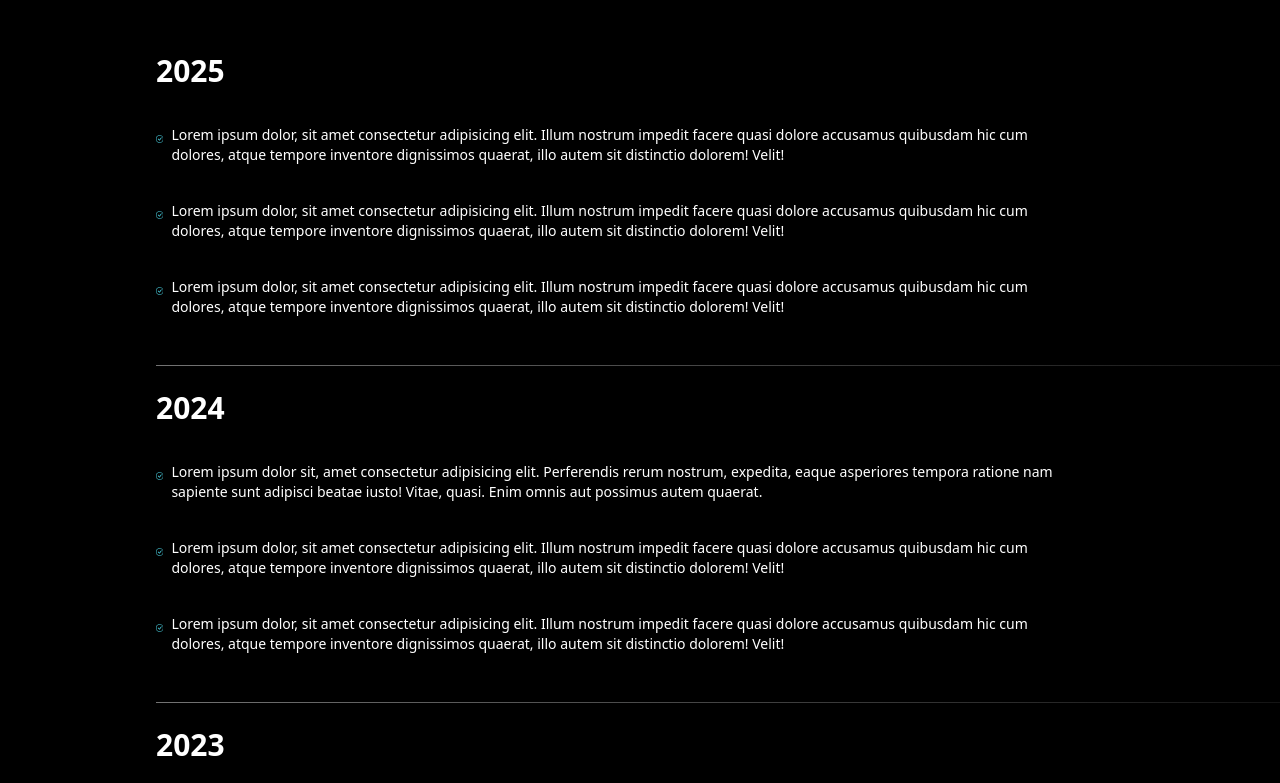
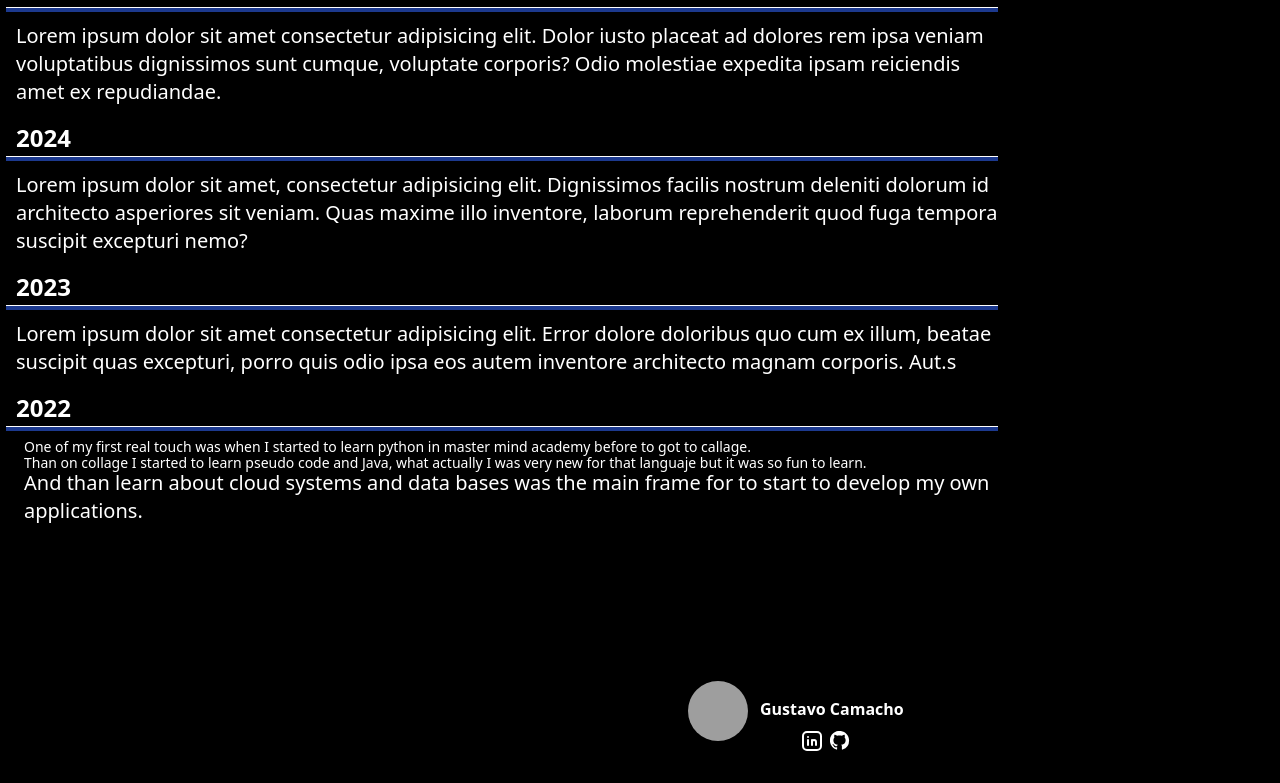
Before and after one commit to Gusttav28/gustavo-portfolio, a Next.js app: page /about in a window 1280 px wide. Shown: the part 1085-1868 px from the top of the page. Built offline with nearby package versions, Linux system fonts and the light colour scheme; grey boxes are pictures that could not be loaded.

Commit message:
making some changes in the about page

```diff
--- a/src/app/about/page.jsx
+++ b/src/app/about/page.jsx
@@ -4,8 +4,78 @@ import { NavbarSimple } from "../components/NavBarMUI2"
 
 import ImageIcon from "../components/ImageIcon"
 import UnderPage from "../components/UnderPage"
+import { twMerge } from "tailwind-merge"
 
 export default function Page() {
+    const pathYears = [
+        {
+        year:"2025",
+        description:(
+            <>
+            <p>
+                Lorem ipsum dolor sit amet consectetur adipisicing elit. Dolor iusto placeat ad dolores rem ipsa veniam voluptatibus dignissimos sunt cumque, voluptate corporis? Odio molestiae expedita ipsam reiciendis amet ex repudiandae.
+            </p>
+            </>
+        ),
+        badge:(
+            <>
+                <hr className="bg-blue-900 p-0.5"></hr>
+            </>
+        )
+        },
+        {
+        year:"2024",
+        description:(
+            <>
+            <p>
+                Lorem ipsum dolor sit amet, consectetur adipisicing elit. Dignissimos facilis nostrum deleniti dolorum id architecto asperiores sit veniam. Quas maxime illo inventore, laborum reprehenderit quod fuga tempora suscipit excepturi nemo?
+            </p>
+            </>
+        ),
+        badge:(
+            <>
+                <hr className="bg-blue-900 p-0.5"></hr>
+            </>
+        )
+        },
+        {
+        year:"2023",
+        description:(
+            <>
+            <p>
+               Lorem ipsum dolor sit amet consectetur adipisicing elit. Error dolore doloribus quo cum ex illum, beatae suscipit quas excepturi, porro quis odio ipsa eos autem inventore architecto magnam corporis. Aut.s
+            </p>
+            </>
+        ),
+        badge:(
+            <>
+                <hr className="bg-blue-900 p-0.5"></hr>
+            </>
+        )
+        },
+        {
+        year:"2022",
+        description:(
+            <>
+            <p className="flex ml-2 mt-2 text-sm md:mt-0 lg:-mt-1 xl:-mt-1">
+            One of my first real touch was when I started to learn python in master mind academy before to got to callage.
+            </p>
+            <p className="flex ml-2 mt-2 text-sm md:mt-0 lg:-mt-1 xl:-mt-1">
+            Than on collage I started to learn pseudo code and Java, what actually I was very new for that languaje but it was so fun to learn.
+            </p>
+            <p className="flex ml-2 mt-2 md:mt-0 lg:-mt-1 xl:-mt-1">
+            And than learn about cloud systems and data bases was the main frame for to start to develop my own applications.
+            </p>
+            </>
+        ),
+        badge:(
+            <>
+                <hr className="bg-blue-900 p-0.5"></hr>
+            </>
+        )
+        },
+    ]
+
     return(
         <div className="@container overflow-x-hidden">
             <NavbarSimple />
@@ -80,91 +150,28 @@ export default function Page() {
                     mr-40
                     md:mt-140 md:mr-70 md:ml-50
                     lg:mt-100 lg:mr-70 lg:ml-15
-                    xl:mt-90
+                    xl:mt-70
                 ">
-                    <label className="ml-10 text-2xl font-bold
-                        md:-ml-140 md:text-3xl md:mr-20
-                        lg:-ml-140 lg:mt-20
-                        xl:-ml-140
+                    {pathYears.map((item, index) => (
+                        <div key={index}>
+                            <h2 className={twMerge(
+                                item.year === "2025" && "text-2xl font-bold -ml-175",
+                                item.year === "2024" && "text-2xl font-bold -ml-175",
+                                item.year === "2023" && "text-2xl font-bold -ml-175",
+                                item.year === "2022" && "text-2xl font-bold -ml-175",
+                            )}>
+                                {item.year}
+                            </h2>
+                            <div className="-ml-178 p-0.5">
+                                <label className="">{item.badge}</label>
+                            </div>
+                            <div className="text-xl -ml-175 mb-4 mt-2">
+                                {item.description}
+                            </div>
+                        </div>
+                    ))}
 
-                    " htmlFor="">2025</label>
-                    <div className="flex
-                    ml-6
-                    mr-100
-                    md:-ml-140 md:-mr-20
-                    mt-10">
-                        <svg xmlns="http://www.w3.org/2000/svg" width="4" height="4" fill="currentColor" className="bi bi-check-circle text-cyan-300 size-8 md:size-7 lg:size-5 xl:size-3 xl:mt-1" viewBox="0 0 16 16">
-                        <path d="M8 15A7 7 0 1 1 8 1a7 7 0 0 1 0 14m0 1A8 8 0 1 0 8 0a8 8 0 0 0 0 16"/>
-                        <path d="m10.97 4.97-.02.022-3.473 4.425-2.093-2.094a.75.75 0 0 0-1.06 1.06L6.97 11.03a.75.75 0 0 0 1.079-.02l3.992-4.99a.75.75 0 0 0-1.071-1.05"/>
-                        </svg>
-                    <p className="flex ml-2 mt-2 text-sm md:mt-0 lg:-mt-1 xl:-mt-1">Lorem ipsum dolor, sit amet consectetur adipisicing elit. Illum nostrum impedit facere quasi dolore accusamus quibusdam hic cum dolores, atque tempore inventore dignissimos quaerat, illo autem sit distinctio dolorem! Velit!</p>
-                    </div>
-                    <div className="flex ml-6
-                    mr-100
-                    md:-ml-140 md:-mr-20
-                    mt-10">
-                        <svg xmlns="http://www.w3.org/2000/svg" width="4" height="4" fill="currentColor" className="bi bi-check-circle text-cyan-300 size-8 md:size-7 lg:size-5 xl:size-3 xl:mt-1" viewBox="0 0 16 16">
-                        <path d="M8 15A7 7 0 1 1 8 1a7 7 0 0 1 0 14m0 1A8 8 0 1 0 8 0a8 8 0 0 0 0 16"/>
-                        <path d="m10.97 4.97-.02.022-3.473 4.425-2.093-2.094a.75.75 0 0 0-1.06 1.06L6.97 11.03a.75.75 0 0 0 1.079-.02l3.992-4.99a.75.75 0 0 0-1.071-1.05"/>
-                        </svg>
-                    <p className="flex ml-2 mt-2 text-sm md:mt-0 lg:-mt-1 xl:-mt-1">Lorem ipsum dolor, sit amet consectetur adipisicing elit. Illum nostrum impedit facere quasi dolore accusamus quibusdam hic cum dolores, atque tempore inventore dignissimos quaerat, illo autem sit distinctio dolorem! Velit!</p>
-                    </div>
-                    <div className="flex ml-6
-                    mr-100
-                    md:-ml-140 md:-mr-20
-                    mt-10">
-                        <svg xmlns="http://www.w3.org/2000/svg" width="4" height="4" fill="currentColor" className="bi bi-check-circle text-cyan-300 size-8 md:size-7 lg:size-5 xl:size-3 xl:mt-1" viewBox="0 0 16 16">
-                        <path d="M8 15A7 7 0 1 1 8 1a7 7 0 0 1 0 14m0 1A8 8 0 1 0 8 0a8 8 0 0 0 0 16"/>
-                        <path d="m10.97 4.97-.02.022-3.473 4.425-2.093-2.094a.75.75 0 0 0-1.06 1.06L6.97 11.03a.75.75 0 0 0 1.079-.02l3.992-4.99a.75.75 0 0 0-1.071-1.05"/>
-                        </svg>
-                    <p className="flex ml-2 mt-2 text-sm md:mt-0 lg:-mt-1 xl:-mt-1">Lorem ipsum dolor, sit amet consectetur adipisicing elit. Illum nostrum impedit facere quasi dolore accusamus quibusdam hic cum dolores, atque tempore inventore dignissimos quaerat, illo autem sit distinctio dolorem! Velit!</p>
-                    </div>
-
-                    <div className="h-px bg-gradient-to-r from-neutral-500 to-transparent w-340 mb-6 -ml-140 mt-12"></div>
-
-                    <label className="ml-10 text-2xl font-bold
-                        md:-ml-140 md:text-3xl md:mr-20
-                        lg:-ml-140 lg:mt-20
-                        xl:-ml-140" htmlFor="">2024</label>
-                    <div className="flex ml-6
-                    mr-100
-                    md:-ml-140 md:-mr-20
-                    mt-10">
-                        <svg xmlns="http://www.w3.org/2000/svg" width="4" height="4" fill="currentColor" className="bi bi-check-circle text-cyan-300 size-8 md:size-7 lg:size-5 xl:size-3 xl:mt-1" viewBox="0 0 16 16">
-                        <path d="M8 15A7 7 0 1 1 8 1a7 7 0 0 1 0 14m0 1A8 8 0 1 0 8 0a8 8 0 0 0 0 16"/>
-                        <path d="m10.97 4.97-.02.022-3.473 4.425-2.093-2.094a.75.75 0 0 0-1.06 1.06L6.97 11.03a.75.75 0 0 0 1.079-.02l3.992-4.99a.75.75 0 0 0-1.071-1.05"/>
-                        </svg>
-                    <p className="flex ml-2 mt-2 text-sm md:mt-0 lg:-mt-1 xl:-mt-1">
-                        Lorem ipsum dolor sit, amet consectetur adipisicing elit. Perferendis rerum nostrum, expedita, eaque asperiores tempora ratione nam sapiente sunt adipisci beatae iusto! Vitae, quasi. Enim omnis aut possimus autem quaerat.</p>
-                    </div>
-
-                    <div className="flex ml-6
-                    mr-100
-                    md:-ml-140 md:-mr-20
-                    mt-10">
-                        <svg xmlns="http://www.w3.org/2000/svg" width="4" height="4" fill="currentColor" className="bi bi-check-circle text-cyan-300 size-8 md:size-7 lg:size-5 xl:size-3 xl:mt-1" viewBox="0 0 16 16">
-                        <path d="M8 15A7 7 0 1 1 8 1a7 7 0 0 1 0 14m0 1A8 8 0 1 0 8 0a8 8 0 0 0 0 16"/>
-                        <path d="m10.97 4.97-.02.022-3.473 4.425-2.093-2.094a.75.75 0 0 0-1.06 1.06L6.97 11.03a.75.75 0 0 0 1.079-.02l3.992-4.99a.75.75 0 0 0-1.071-1.05"/>
-                        </svg>
-                        <p className="flex ml-2 mt-2 text-sm md:mt-0 lg:-mt-1 xl:-mt-1">Lorem ipsum dolor, sit amet consectetur adipisicing elit. Illum nostrum impedit facere quasi dolore accusamus quibusdam hic cum dolores, atque tempore inventore dignissimos quaerat, illo autem sit distinctio dolorem! Velit!</p>
-                    </div>
-                    <div className="flex ml-6
-                    mr-100
-                    md:-ml-140 md:-mr-20
-                    mt-10">
-                        <svg xmlns="http://www.w3.org/2000/svg" width="4" height="4" fill="currentColor" className="bi bi-check-circle text-cyan-300 size-8 md:size-7 lg:size-5 xl:size-3 xl:mt-1" viewBox="0 0 16 16">
-                        <path d="M8 15A7 7 0 1 1 8 1a7 7 0 0 1 0 14m0 1A8 8 0 1 0 8 0a8 8 0 0 0 0 16"/>
-                        <path d="m10.97 4.97-.02.022-3.473 4.425-2.093-2.094a.75.75 0 0 0-1.06 1.06L6.97 11.03a.75.75 0 0 0 1.079-.02l3.992-4.99a.75.75 0 0 0-1.071-1.05"/>
-                        </svg>
-                        <p className="flex ml-2 mt-2 text-sm md:mt-0 lg:-mt-1 xl:-mt-1">Lorem ipsum dolor, sit amet consectetur adipisicing elit. Illum nostrum impedit facere quasi dolore accusamus quibusdam hic cum dolores, atque tempore inventore dignissimos quaerat, illo autem sit distinctio dolorem! Velit!</p>
-                    </div>
-                    <div className="h-px bg-gradient-to-r from-neutral-500 to-transparent w-340 mb-6 -ml-140 mt-12"></div>
-
-                    <label className="ml-10 text-2xl font-bold
-                        md:-ml-140 md:text-3xl md:mr-20
-                        lg:-ml-140 lg:mt-20
-                        xl:-ml-140" htmlFor="">2023</label>
-                    <div className="flex ml-6
+                    {/* <div className="flex ml-6
                     mr-100
                     md:-ml-140 md:-mr-20
                     mt-10">
@@ -197,7 +204,7 @@ export default function Page() {
                         </svg>
                         <p className="flex ml-2 mt-2 md:mt-0 lg:-mt-1 xl:-mt-1">
                             And than learn about cloud systems and data bases was the main frame for to start to develop my own applications.</p>
-                    </div>
+                    </div> */}
                 </section>
             </section>
             <UnderPage/>
```
Also changed, not shown: src/app/components/messageForm.jsx (+18 -4 lines).
